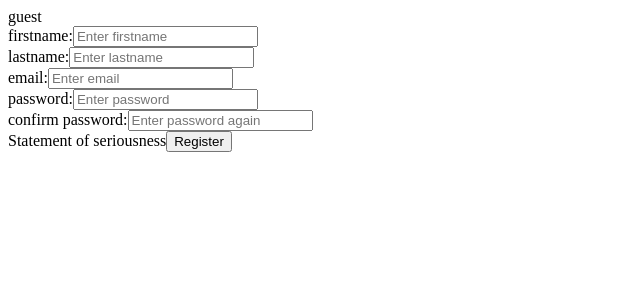
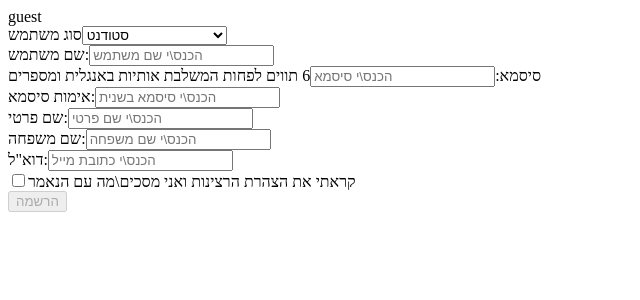
Before and after one commit to vaitz/Intern_management_system_front, a React (Create React App) app in the folder reactfirst/: page / in a window 1280 px wide. Shown: the top 300 px of the page, without its empty margins (0-640 px from the left). Built offline with nearby package versions, Linux system fonts and the light colour scheme.

Commit message:
Change to hebrew and add more logic

```diff
--- /dev/null
+++ b/reactfirst/src/components/login.js
@@ -0,0 +1 @@
+// show&hide password: https://melvingeorge.me/blog/show-or-hide-password-ability-reactjs
--- a/reactfirst/src/components/register.js
+++ b/reactfirst/src/components/register.js
@@ -1,6 +1,6 @@
 import React, {useState} from 'react';
 
-const userTypes= ["student", "company representative", "mentor"]
+const userTypes= ["סטודנט", "נציג חברה", "מנטור", "מנהל תוכנית התמחות", "רכז תוכנית התמחות"]
 
 const Register = () => {
     // // States for registration
@@ -9,12 +9,14 @@ const Register = () => {
     // const [password, setPassword] = useState('');
 
     const [state , setState] = useState({
-        userType: "student",
+        userType: "סטודנט",
+        username: "",
         firstname: "",
         lastname: "",
         email : "",
         password : "",
         confirmPassword : "",
+        isChecked: false
     })
 
     const handleChange = (e) => {
@@ -26,72 +28,123 @@ const Register = () => {
     }
 
     const handleSubmitClick = (e) => {
-        e.preventDefault();
+        e.preventDefault(); //?
         if(state.password === state.confirmPassword) {
-            // sendDetailsToServer()
+            // sendDetailsToServer() - send hashed password to the server
+            // check the validation of the password
+            // check the validation of the username
         } else {
             // props.showError('Passwords do not match');
             console.log('Passwords do not match');
         }
     }
 
+    const checked = (e) => {
+        const checkedVal = e.target.checked;
+        setState(prevState => ({
+            ...prevState,
+            isChecked : checkedVal
+        }))
+    }
+
     return (
         <div>
             <div>
-
+                <label>סוג משתמש</label>
+                <select id="userType" value={state.userType} onChange={handleChange}>
+                    {userTypes && userTypes.map(option => <option value={option}>{option}</option>)}
+                </select>
             </div>
             <div>
-            <label>firstname:</label>
-            <input type="firstname"
+                <label>שם משתמש:</label>
+                <input type="text"
+                        id="username"
+                        placeholder="הכנס\י שם משתמש"
+                        value={state.username}
+                        onChange={handleChange}
+                />
+            </div>
+            <div>
+                <label>סיסמא:</label>
+                <input type="password"
+                        id="password"
+                        placeholder="הכנס\י סיסמא"
+                        value={state.password}
+                        onChange={handleChange}
+                />
+                <label>6 תווים לפחות המשלבת אותיות באנגלית ומספרים</label>
+            </div>
+            <div>
+                <label>אימות סיסמא:</label>
+                <input type="password"
+                        id="confirmPassword"
+                        placeholder="הכנס\י סיסמא בשנית"
+                        value={state.confirmPassword}
+                        onChange={handleChange}
+                />
+            </div>
+            <div>
+                <label>שם פרטי:</label>
+                <input type="text"
                         id="firstname"
-                    placeholder="Enter firstname"
+                        placeholder="הכנס\י שם פרטי"
                         value={state.firstname}
                         onChange={handleChange}
                 />
             </div>
             <div>
-            <label>lastname:</label>
-            <input type="lastname"
+                <label>שם משפחה:</label>
+                <input type="text"
                         id="lastname"
-                    placeholder="Enter lastname"
+                        placeholder="הכנס\י שם משפחה"
                         value={state.lastname}
                         onChange={handleChange}
                 />
             </div>
             <div>
-            <label>email:</label>
+                <label>דוא"ל:</label>
                 <input type="email"
                         id="email"
-                    placeholder="Enter email"
+                        placeholder="הכנס\י כתובת מייל"
                         value={state.email}
                         onChange={handleChange}
                 />
             </div>
+
+            {state.userType === "סטודנט" &&
             <div>
-            <label>password:</label>
-            <input type="password"
-                    id="password"
-                    placeholder="Enter password"
-                    value={state.password}
-                    onChange={handleChange}
+                <div>
+                    <input id="isChecked" type="checkbox" onChange={checked}/>
+                    <label>קראתי את הצהרת הרצינות ואני מסכים\מה עם הנאמר</label>
+                </div>
+                <button
+                        type="submit"
+                        onClick={handleSubmitClick}
+                        disabled={!state.isChecked}
+                >
+                    הרשמה
+                </button>
+            </div>
+            }
+            {(state.userType === "נציג חברה" || state.userType === "מנטור") &&
+                <div>
+                    <label>שם חברה:</label>
+                    <input type="text"
+                            id="company"
+                            placeholder="הכנס\י את שם החברה"
+                            // value={state.lastname}
+                            // onChange={handleChange}
                     />
                 </div>
-            <div>
-            <label>confirm password:</label>
-            <input type="confirmPassword"
-                    id="confirmPassword"
-                    placeholder="Enter password again"
-                    value={state.confirmPassword}
-                    onChange={handleChange}
-            />
-            </div>
-            {state.userType === "student" && <lable>Statement of seriousness</lable>}
+            }
+            {!(state.userType === "סטודנט") &&
             <button
                     type="submit"
                     onClick={handleSubmitClick}
             >
-                Register
+                הרשמה
             </button>
+            }
         </div>
     );
 };
```
Lines whose indentation alone changed are shown as unchanged.
